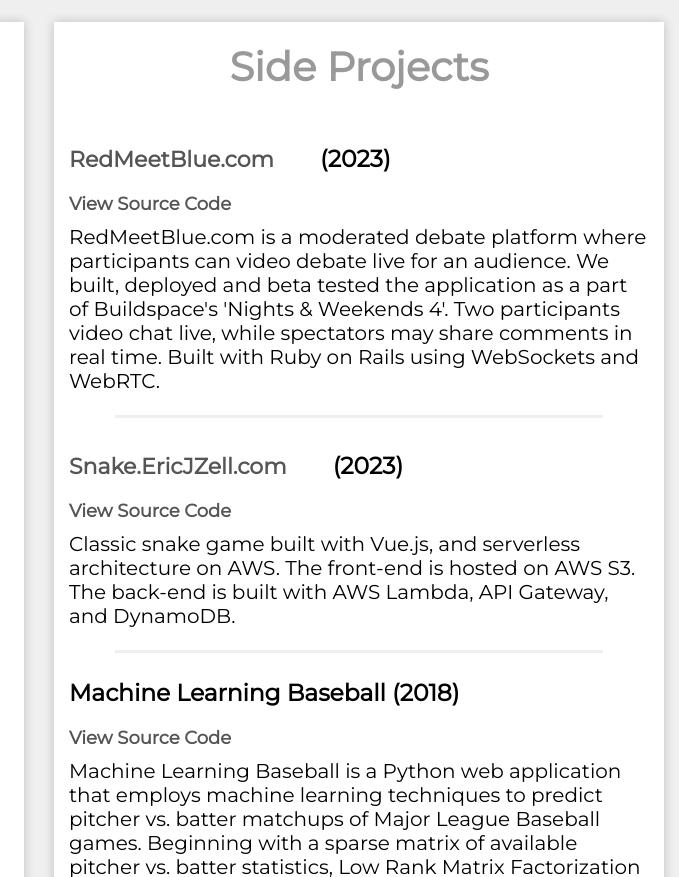
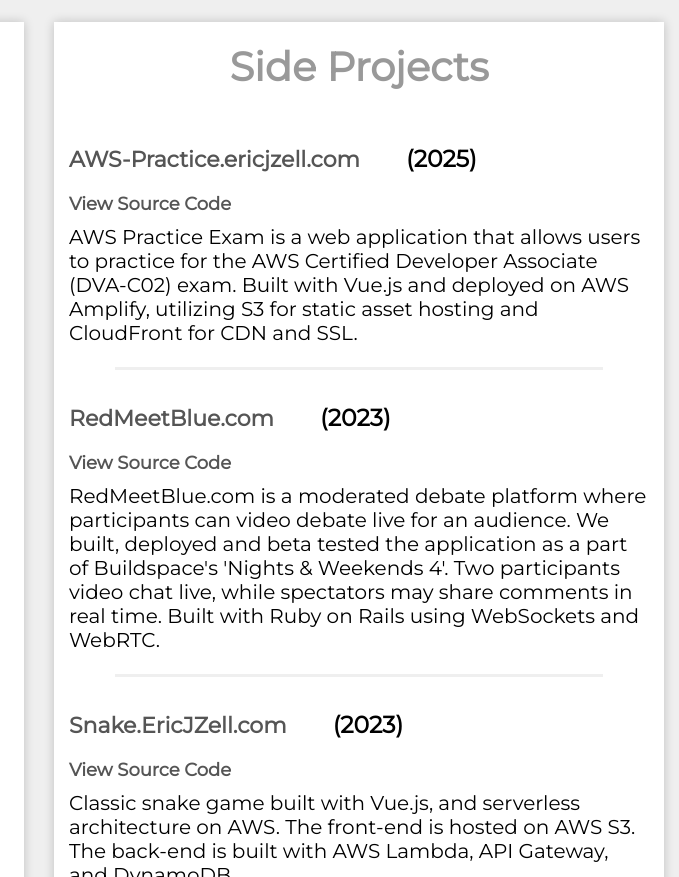
Before and after one commit to EricJZell/personal_website, a plain HTML site: page index.html in a window 1280 px wide. Shown: the part 720-1597 px from the top of the page, 601-1280 px from the left. Drawn offline with Linux system fonts and the light colour scheme.

Commit message:
add aws practice exam app

```diff
--- a/index.html
+++ b/index.html
@@ -143,6 +143,18 @@
       <h2 class="section-title">Side Projects</h2>
       <div class="content-wrap portfolio-item">
         <div class="description">
+          <h3><a target="_blank" class="work" href="https://aws-practice.ericjzell.com">AWS-Practice.ericjzell.com</a> (2025)</h3>
+          <div class="links">
+            <a target="_blank" class="source-code" href="https://github.com/ericjzell/aws-exam-app">View Source Code</a>
+          </div>
+          <p>
+            AWS Practice Exam is a web application that allows users to practice for the AWS Certified Developer Associate (DVA-C02) exam.
+            Built with Vue.js and deployed on AWS Amplify, utilizing S3 for static asset hosting and CloudFront for CDN and SSL.
+          </p>
+        </div>
+      </div>
+      <div class="content-wrap portfolio-item">
+        <div class="description">
           <h3><a target="_blank" class="work" href="https://redmeetblue.com">RedMeetBlue.com</a> (2023)</h3>
           <div class="links">
             <a target="_blank" class="source-code" href="https://github.com/lzell/redmeetblue.com">View Source Code</a>
```
